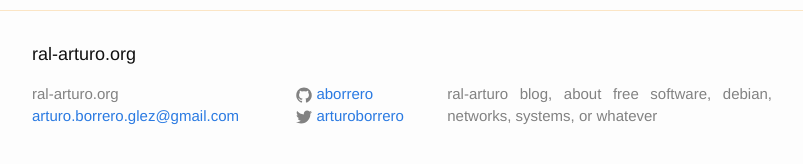
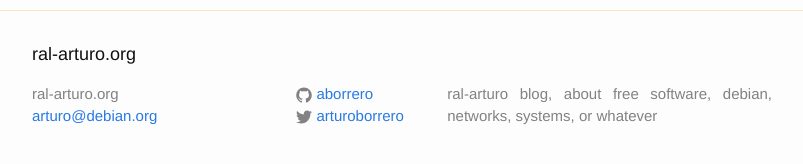
Before and after one commit to aborrero/ral-arturo.org, a Jekyll site: the page built from index.html, in a window 1280 px wide and 900 px high, scrolled down 1736 px. Shown: the part 712-876 px from the top of the window, without its empty margins (238-1041 px from the left). Built offline with Jekyll 4.4.1, drawn with Linux system fonts in a browser that asks for light colours.

Commit message:
_config.yml: replace email with the debian one
Use arturo@debian.org as email :-)

Signed-off-by: Arturo Borrero Gonzalez <arturo@debian.org>

```diff
--- a/_config.yml
+++ b/_config.yml
@@ -1,5 +1,5 @@
 title:			ral-arturo.org
-email:			arturo.borrero.glez@gmail.com
+email:			arturo@debian.org
 description:		ral-arturo blog, about free software, debian, networks, systems, or whatever
 baseurl:		""
 url:			"http://ral-arturo.org"
```
